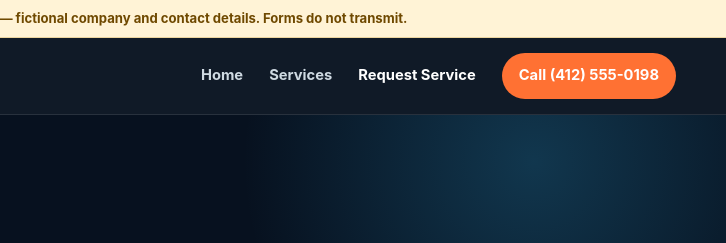
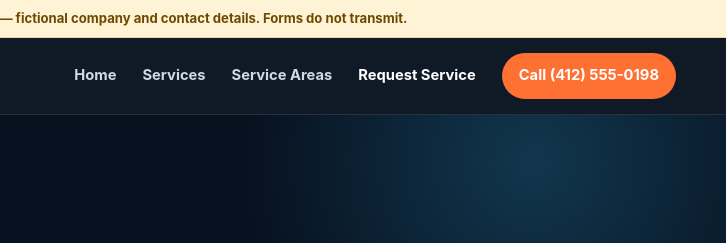
Before and after one commit to colonnamedia/HVAC-Site, a website: page request-service.html in a window 1280 px wide. Shown: the top 243 px of the page, 554-1280 px from the left. Drawn offline with Linux system fonts and the light colour scheme.

Commit message:
Link service areas from HVAC request navigation

```diff
--- a/request-service.html
+++ b/request-service.html
@@ -34,7 +34,7 @@
 <body>
   <a class="skip-link" href="#main">Skip to content</a>
   <div class="demo-bar">FireWorks ready-built website demo — fictional company and contact details. Forms do not transmit.</div>
-  <header class="site-header"><div class="container nav-wrap"><a class="brand" href="/" aria-label="Three Rivers Comfort home"><span class="brand-mark" aria-hidden="true">✦</span><span class="brand-copy">Three Rivers Comfort<small>Heating · Cooling · Air Quality</small></span></a><button class="menu-toggle" type="button" data-menu-toggle aria-expanded="false" aria-controls="site-nav" aria-label="Open navigation">☰</button><nav class="site-nav" id="site-nav" data-nav aria-label="Primary navigation"><a href="/">Home</a><a href="/services">Services</a><a href="/request-service" aria-current="page">Request Service</a><a class="nav-cta" href="tel:+14125550198">Call (412) 555-0198</a></nav></div></header>
+  <header class="site-header"><div class="container nav-wrap"><a class="brand" href="/" aria-label="Three Rivers Comfort home"><span class="brand-mark" aria-hidden="true">✦</span><span class="brand-copy">Three Rivers Comfort<small>Heating · Cooling · Air Quality</small></span></a><button class="menu-toggle" type="button" data-menu-toggle aria-expanded="false" aria-controls="site-nav" aria-label="Open navigation">☰</button><nav class="site-nav" id="site-nav" data-nav aria-label="Primary navigation"><a href="/">Home</a><a href="/services">Services</a><a href="/service-areas">Service Areas</a><a href="/request-service" aria-current="page">Request Service</a><a class="nav-cta" href="tel:+14125550198">Call (412) 555-0198</a></nav></div></header>
 
   <main id="main">
     <section class="page-hero"><div class="container"><p class="eyebrow">Service request</p><h1>Tell us what your system is doing.</h1><p>A focused intake form gives the HVAC team the right information before they call. This storefront demo validates fields but does not send or store personal information.</p></div></section>
```
